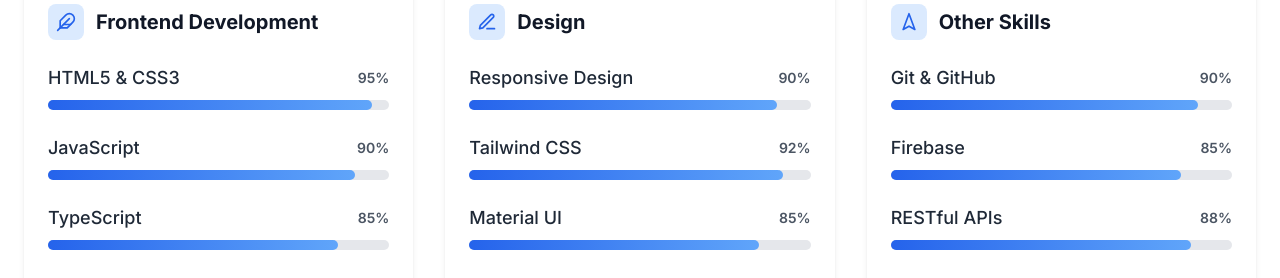
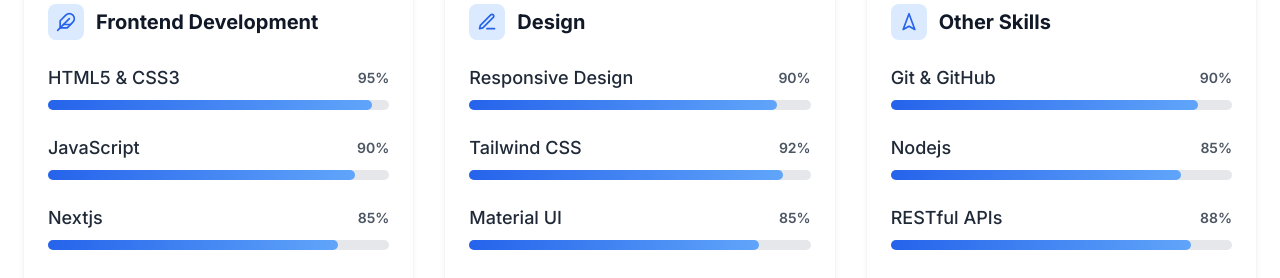
Before and after one commit to Letnightcoder/My-Portfolio, a React (Vite) app: page / in a window 1280 px wide. Shown: the part 2180-2458 px from the top of the page. Built offline with nearby package versions, Linux system fonts and the light colour scheme.

Commit message:
Update skills list in Skills component

```diff
--- a/src/pages/Skills.tsx
+++ b/src/pages/Skills.tsx
@@ -12,7 +12,7 @@
   const frontendSkills: Skill[] = [
     { name: 'HTML5 & CSS3', level: 95 },
     { name: 'JavaScript', level: 90 },
-    { name: 'TypeScript', level: 85 },
+    { name: 'Nextjs', level: 85 },
     { name: 'React', level: 92 },
   ];
 
@@ -25,7 +25,7 @@
 
   const otherSkills: Skill[] = [
     { name: "Git & GitHub", level: 90 },
-    { name: "Firebase", level: 85 },
+    { name: "Nodejs", level: 85 },
     { name: "RESTful APIs", level: 88 },
     { name: "Problem-solving", level: 92 },
   ];
```
